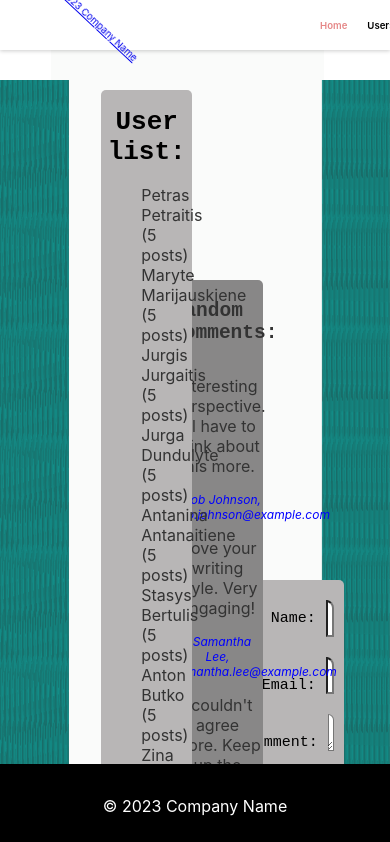
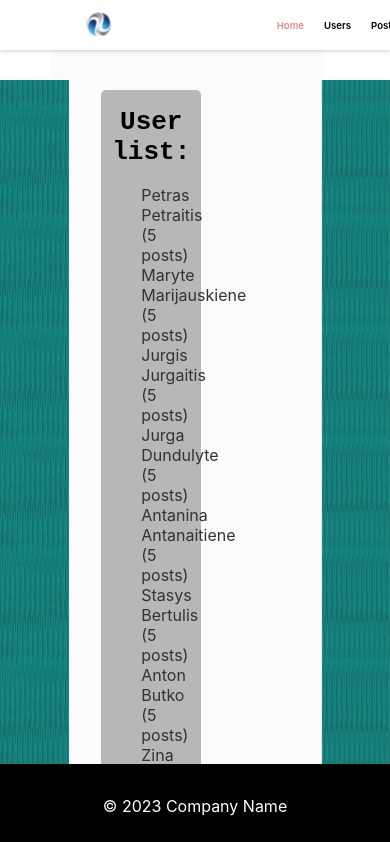
Before and after one commit to alviskalnas/api-baigiamasis, a React (Create React App) app: page / in a window 390 px wide. Shown: the top 842 px of the page. Built offline with nearby package versions, Linux system fonts and the light colour scheme.

Commit message:
api-page-final

```diff
--- a/src/API-page/api-main.scss
+++ b/src/API-page/api-main.scss
@@ -1,9 +1,16 @@
 .main-wrapper {
+    @media screen and (max-width: 480px) {
+     display: flex;
+     flex-direction: column;
+    }
     position: relative;
     display: flex;
     margin-top: 80px;
 
     .users-con {
+        @media screen and (max-width: 480px) {
+            width: 100px;
+          }
         background: #b8b6b6;
         border-radius: 5px;
         position: relative;
--- a/src/API-page/header/header.js
+++ b/src/API-page/header/header.js
@@ -20,7 +20,9 @@ const Header = () => {
   return (
     <header className={isScrolled ? 'header scrolled' : 'header'}>
       <div className="logo">
-        <Link  to="/">2023 Company Name</Link>
+        <Link to="/" className="logo-link">
+          <div className="logo-image"></div>
+        </Link>
       </div>
       <nav>
         <ul>
--- a/src/API-page/header/header.scss
+++ b/src/API-page/header/header.scss
@@ -3,6 +3,7 @@
   @media screen and (max-width: 768px) {
     height: 60px;
     font-size: 0.8rem;
+    justify-content:space-evenly;
   }
 
   @media screen and (max-width: 480px) {
@@ -24,27 +25,44 @@
   transition: height 0.3s ease-in-out, background-color 0.3s ease-in-out;
 
   .logo {
+
+    @media screen and (max-width: 768px) {
+      margin-left: 10px;
+      height: 30px;
+      width: 30px;
+    }
     display: flex;
     margin-left: 50px;
-    width: calc(100% / 3);
-    a {
-      animation: rotate 5s infinite linear;
+    width: 50px;
+    height: 50px;
+    background-color: white;
+    background-image: url('../images/logo-3d-png-9039.png');
+    background-repeat: no-repeat;
+    background-size: contain;
+    background-position: start;
+    animation: rotate 5s linear infinite;
+
   }
 
 @keyframes rotate {
-      from {
+    0% {
         transform: rotate(0deg);
     }
-      to {
+    100% {
         transform: rotate(360deg);
     }
 }
 
-  }
+
+
 
   nav {
+
     width: calc(100% / 3);
     ul {
+      @media screen and (max-width: 768px) {
+      margin-left: 30px;
+      }
       display: flex;
       justify-content: space-evenly;
       align-items: center;
```
Also changed, not shown: src/API-page/images/logo-3d-png-9039.png (added). Lines whose indentation alone changed are shown as unchanged.
